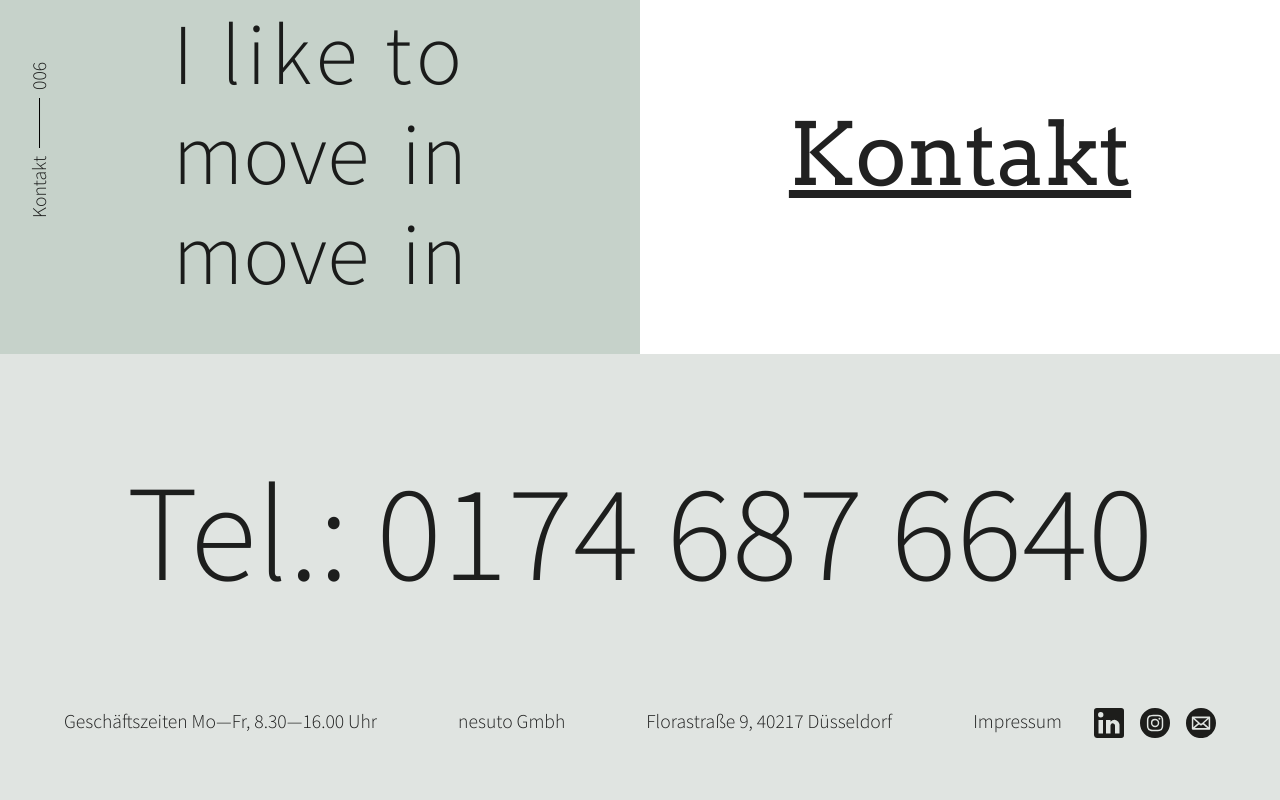
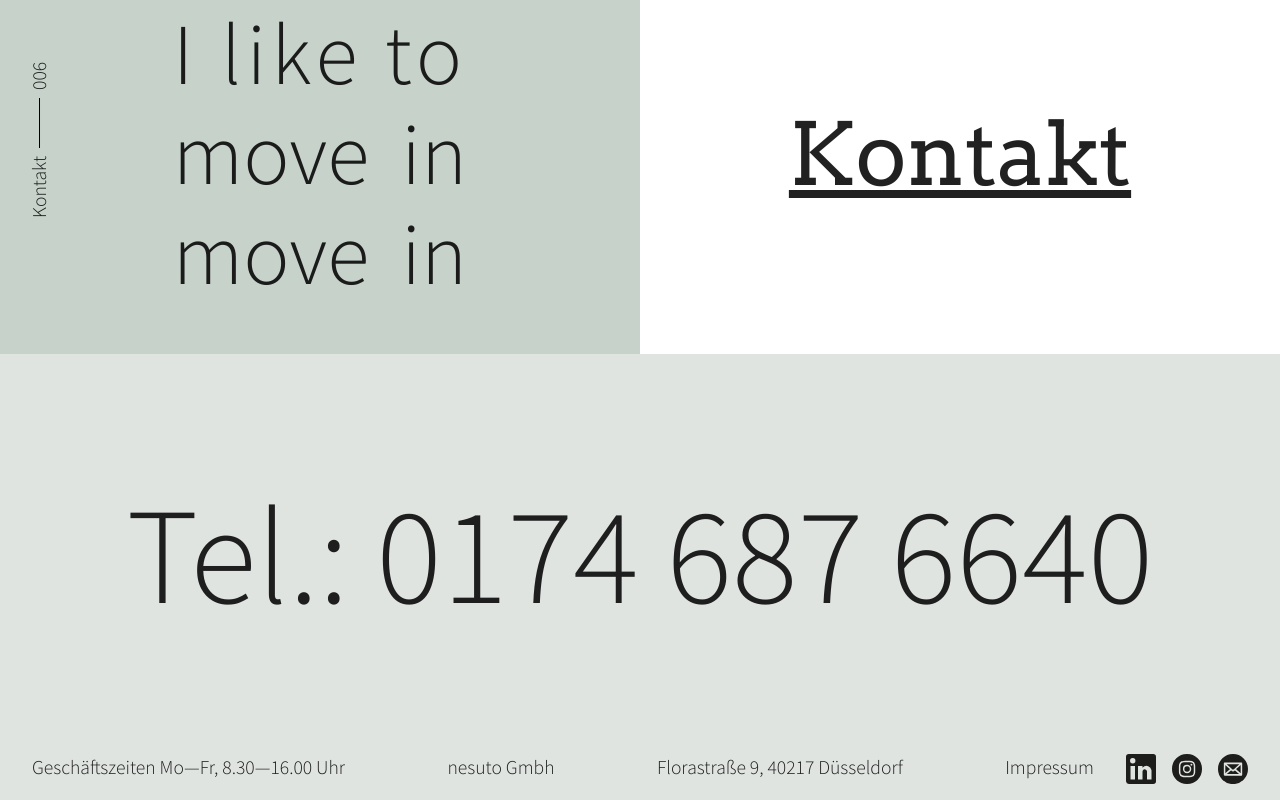
Before and after one commit to supermadboy/nesuto, a React (Create React App) app in the folder frontend/: page / in a window 1280 px wide. Shown: the part 4046-4846 px from the top of the page. Before the commit the page ends 4800 px from the top, so only its background shows below. Built offline with nearby package versions, Linux system fonts and the light colour scheme.

Commit message:
split footer

```diff
--- a/frontend/src/components/Adverts/index.tsx
+++ b/frontend/src/components/Adverts/index.tsx
@@ -1,5 +1,5 @@
 import {
-  createStyles, Link, makeStyles, Theme, Typography, useMediaQuery,
+  createStyles, Link, makeStyles, Theme,
 } from '@material-ui/core';
 import React, { useEffect, useState } from 'react';
 import Navbar from '../Navbar';
@@ -11,7 +11,7 @@ import { Apartment } from '../../utility/types';
 const useStyles = makeStyles((theme: Theme) => createStyles({
   root: {
     display: 'block',
-    height: '100vh',
+    minHeight: '100vh',
     width: '100%',
     position: 'relative',
   },
@@ -37,13 +37,13 @@ const useStyles = makeStyles((theme: Theme) => createStyles({
   adverts: {
     display: 'flex',
     flexWrap: 'wrap',
+    justifyContent: 'space-between',
     gap: '16px',
   },
 }));
 
 const Adverts = () => {
   const classes = useStyles();
-  const mobile = useMediaQuery((theme: Theme) => theme.breakpoints.down('sm'));
 
   const [apartments, setApartments] = useState<Apartment[]>([]);
 
@@ -66,11 +66,6 @@ const Adverts = () => {
         </Link>
       </div>
       <div className={classes.content}>
-        <Typography
-          variant={mobile ? 'h5' : 'h4'}
-        >
-          Unsere Angebote:
-        </Typography>
         <div className={classes.adverts}>
           {
             apartments.map((apartment) => (
--- a/frontend/src/components/ApartmentTile/index.tsx
+++ b/frontend/src/components/ApartmentTile/index.tsx
@@ -1,6 +1,6 @@
 import React, { useState } from 'react';
 import {
-  Card, CardContent, CardMedia, createStyles, makeStyles, Theme, Typography,
+  Card, CardContent, CardMedia, createStyles, makeStyles, Theme, Typography, useMediaQuery,
 } from '@material-ui/core';
 import { ApartmentAttributes } from '../../utility/types';
 import ApartmentPopup from './ApartmentPopup';
@@ -10,7 +10,13 @@ const useStyles = makeStyles((theme: Theme) => createStyles({
     minWidth: '240px',
     backgroundColor: theme.palette.background.default,
     cursor: 'pointer',
-    flex: '1',
+    flexGrow: 1,
+    maxWidth: '32%',
+    width: '32%',
+    [theme.breakpoints.down('sm')]: {
+      maxWidth: '100%',
+      width: 'auto',
+    },
   },
   hashtags: {
     display: 'flex',
@@ -26,6 +32,7 @@ interface ApartmentProps {
 const ApartmentTile: React.FunctionComponent<ApartmentProps> = (props: ApartmentProps) => {
   const { apartment } = props;
   const classes = useStyles();
+  const mobile = useMediaQuery((theme: Theme) => theme.breakpoints.down('sm'));
   const [open, isOpen] = useState(false);
 
   return (
@@ -33,8 +40,12 @@ const ApartmentTile: React.FunctionComponent<ApartmentProps> = (props: Apartment
       <CardContent>
         <CardMedia
           component="img"
-          height="194"
-          image={apartment.pictures.data[0].attributes.formats.thumbnail.url}
+          height={mobile ? '194' : '300'}
+          image={
+            mobile
+              ? apartment.pictures.data[0].attributes.formats.small.url
+              : apartment.pictures.data[0].attributes.formats.medium.url
+          }
           alt={apartment.pictures.data[0].attributes.alternativeText}
         />
         <Typography
--- a/frontend/src/components/Contact/index.tsx
+++ b/frontend/src/components/Contact/index.tsx
@@ -3,31 +3,12 @@ import {
 } from '@material-ui/core';
 import React from 'react';
 import GridItem, { BackgroundColor } from '../GridItem';
-import Instagram from '../../assets/svg/Icon_instagram.svg';
-import Mail from '../../assets/svg/Icon_mail.svg';
-import LinkedIn from '../../assets/svg/icon_linkedin.svg';
 import SideBreadcrumb from '../SideBreadcrumb';
 
 const useStyles = makeStyles((theme: Theme) => createStyles({
   fullHeight: {
     height: '100%',
     position: 'relative',
-  },
-  iconContainer: {
-    display: 'flex',
-    flexDirection: 'row-reverse',
-    '& a:first-child img': {
-      marginLeft: '0',
-    },
-    [theme.breakpoints.down('sm')]: {
-      marginTop: theme.spacing(2),
-      flexDirection: 'row',
-      justifyContent: 'space-between',
-    },
-  },
-  externalIcons: {
-    width: '30px',
-    marginLeft: theme.spacing(2),
   },
   upperLeft: {
     display: 'flex',
@@ -59,7 +40,7 @@ const useStyles = makeStyles((theme: Theme) => createStyles({
     flexDirection: 'column',
     [theme.breakpoints.down('sm')]: {
       height: '70%',
-      justifyContent: 'space-between',
+      justifyContent: 'center',
       '& h3': {
         fontSize: '2rem',
       },
@@ -74,27 +55,6 @@ const useStyles = makeStyles((theme: Theme) => createStyles({
         flexGrow: 0,
         marginTop: theme.spacing(3),
       },
-    },
-  },
-  footer: {
-    display: 'flex',
-    justifyContent: 'space-between',
-    padding: `0 ${theme.spacing(4)}px ${theme.spacing(1)}px ${theme.spacing(4)}px`,
-    [theme.breakpoints.down('sm')]: {
-      padding: '0',
-      flexDirection: 'column',
-      justifyContent: 'flex-end',
-    },
-  },
-  impressum: {
-    marginRight: theme.spacing(4),
-    [theme.breakpoints.down('sm')]: {
-      marginRight: '0',
-    },
-  },
-  footerText: {
-    [theme.breakpoints.down('sm')]: {
-      display: 'none',
     },
   },
 }));
@@ -187,44 +147,6 @@ const Contact = () => {
             Tel.: 0174 687 6640
           </Link>
         </Typography>
-        <div className={classes.footer}>
-          <Typography
-            variant="body1"
-            className={classes.footerText}
-          >
-            Geschäftszeiten Mo—Fr, 8.30—16.00 Uhr
-          </Typography>
-          <Typography
-            variant="body1"
-            className={classes.footerText}
-          >
-            nesuto Gmbh
-          </Typography>
-          <Typography
-            variant="body1"
-            className={classes.footerText}
-          >
-            Florastraße 9, 40217 Düsseldorf
-          </Typography>
-          <div className={classes.iconContainer}>
-            <div>
-              <Link href="https://www.linkedin.com/company/nesuto-immobilien-architektur/" target="_blank">
-                <img className={classes.externalIcons} src={LinkedIn} alt="linked in link" />
-              </Link>
-              <Link href="https://www.instagram.com/nesuto_immobilien/" target="_blank">
-                <img className={classes.externalIcons} src={Instagram} alt="instagram in link" />
-              </Link>
-              <Link href="mailto:kontakt@nesuto.de" target="_blank">
-                <img className={classes.externalIcons} src={Mail} alt="mail address" />
-              </Link>
-            </div>
-            <Typography variant="body1" className={classes.impressum}>
-              <Link href="/impressum" color="inherit">
-                Impressum
-              </Link>
-            </Typography>
-          </div>
-        </div>
       </GridItem>
     </Grid>
   );
--- /dev/null
+++ b/frontend/src/components/Footer/index.tsx
@@ -0,0 +1,94 @@
+import {
+  createStyles, makeStyles, Typography, Link, Theme,
+} from '@material-ui/core';
+import React from 'react';
+import Instagram from '../../assets/svg/Icon_instagram.svg';
+import Mail from '../../assets/svg/Icon_mail.svg';
+import LinkedIn from '../../assets/svg/icon_linkedin.svg';
+
+const useStyles = makeStyles((theme: Theme) => createStyles({
+  iconContainer: {
+    display: 'flex',
+    flexDirection: 'row-reverse',
+    '& a:first-child img': {
+      marginLeft: '0',
+    },
+    [theme.breakpoints.down('sm')]: {
+      marginTop: theme.spacing(2),
+      flexDirection: 'row',
+      justifyContent: 'space-between',
+    },
+  },
+  externalIcons: {
+    width: '30px',
+    marginLeft: theme.spacing(2),
+  },
+  footer: {
+    display: 'flex',
+    justifyContent: 'space-between',
+    padding: `0 ${theme.spacing(4)}px ${theme.spacing(1)}px ${theme.spacing(4)}px`,
+    [theme.breakpoints.down('sm')]: {
+      padding: '0',
+      flexDirection: 'column',
+      justifyContent: 'flex-end',
+    },
+  },
+  impressum: {
+    marginRight: theme.spacing(4),
+    [theme.breakpoints.down('sm')]: {
+      marginRight: '0',
+    },
+  },
+  footerText: {
+    [theme.breakpoints.down('sm')]: {
+      display: 'none',
+    },
+  },
+}));
+
+const Footer = () => {
+  const classes = useStyles();
+
+  return (
+    <div className={classes.footer}>
+      <Typography
+        variant="body1"
+        className={classes.footerText}
+      >
+        Geschäftszeiten Mo—Fr, 8.30—16.00 Uhr
+      </Typography>
+      <Typography
+        variant="body1"
+        className={classes.footerText}
+      >
+        nesuto Gmbh
+      </Typography>
+      <Typography
+        variant="body1"
+        className={classes.footerText}
+      >
+        Florastraße 9, 40217 Düsseldorf
+      </Typography>
+      <div className={classes.iconContainer}>
+        <div>
+          <Link href="https://www.linkedin.com/company/nesuto-immobilien-architektur/" target="_blank">
+            <img className={classes.externalIcons} src={LinkedIn} alt="linked in link" />
+          </Link>
+          <Link href="https://www.instagram.com/nesuto_immobilien/" target="_blank">
+            <img className={classes.externalIcons} src={Instagram} alt="instagram in link" />
+          </Link>
+          <Link href="mailto:kontakt@nesuto.de" target="_blank">
+            <img className={classes.externalIcons} src={Mail} alt="mail address" />
+          </Link>
+        </div>
+        <Typography variant="body1" className={classes.impressum}>
+          <Link href="/impressum" color="inherit">
+            Impressum
+          </Link>
+        </Typography>
+      </div>
+    </div>
+  );
+};
+
+export default Footer;
--- a/frontend/src/components/Impressum/index.tsx
+++ b/frontend/src/components/Impressum/index.tsx
@@ -7,7 +7,7 @@ import Navbar from '../Navbar';
 const useStyles = makeStyles((theme: Theme) => createStyles({
   root: {
     display: 'block',
-    height: '100vh',
+    minHeight: '100vh',
     width: '100%',
     position: 'relative',
     '& p': {
--- a/frontend/src/index.tsx
+++ b/frontend/src/index.tsx
@@ -12,6 +12,7 @@ import Adverts from './components/Adverts';
 import Home from './components/Home';
 import reportWebVitals from './reportWebVitals';
 import Impressum from './components/Impressum';
+import Footer from './components/Footer';
 
 let theme = createMuiTheme({
   palette: {
@@ -75,6 +76,7 @@ ReactDOM.render(
         <Route path="/impressum" component={Impressum} />
         <Route path="/" component={Home} />
       </Switch>
+      <Footer />
     </Router>
   </ThemeProvider>,
   document.getElementById('root'),
```
